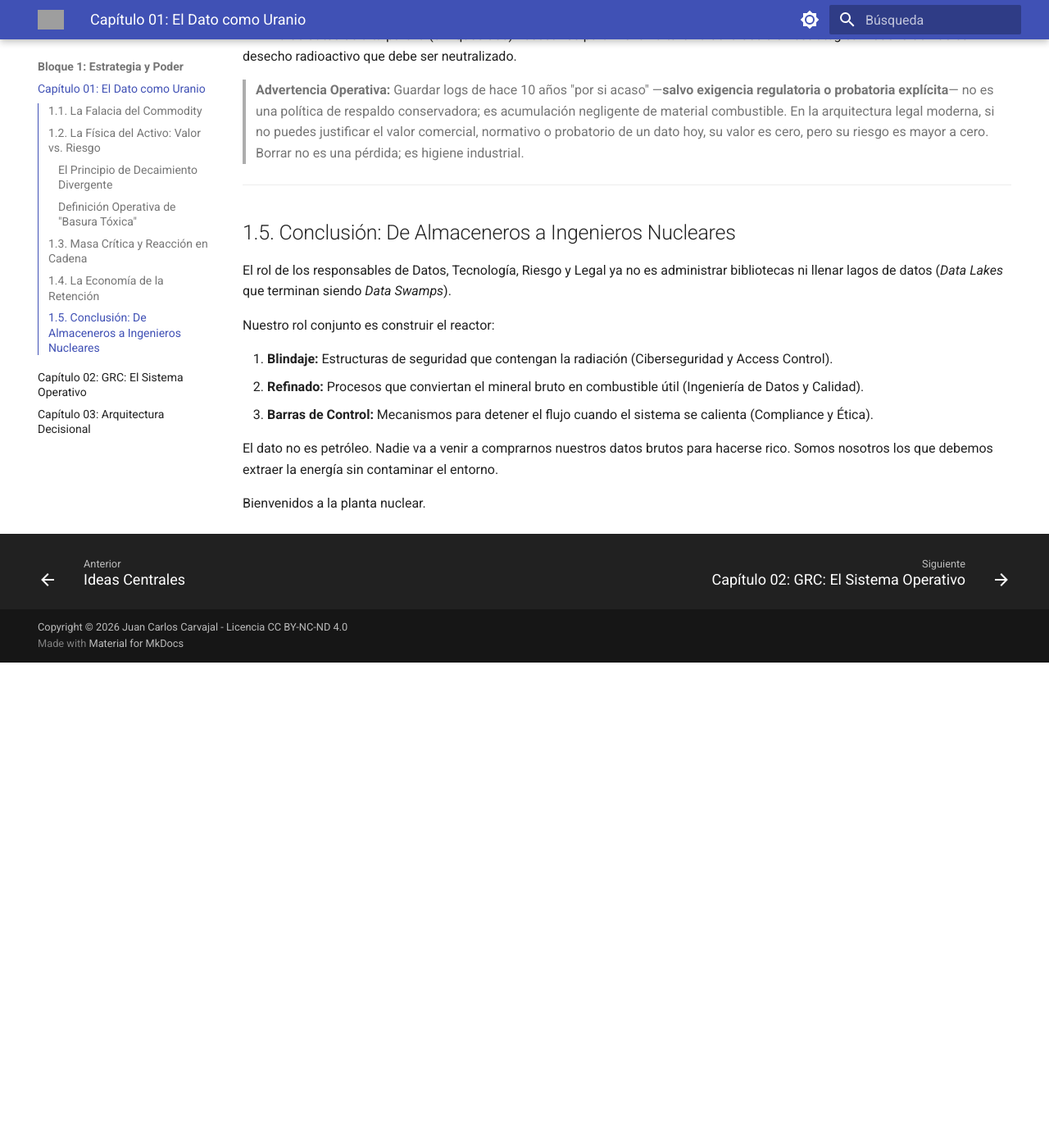
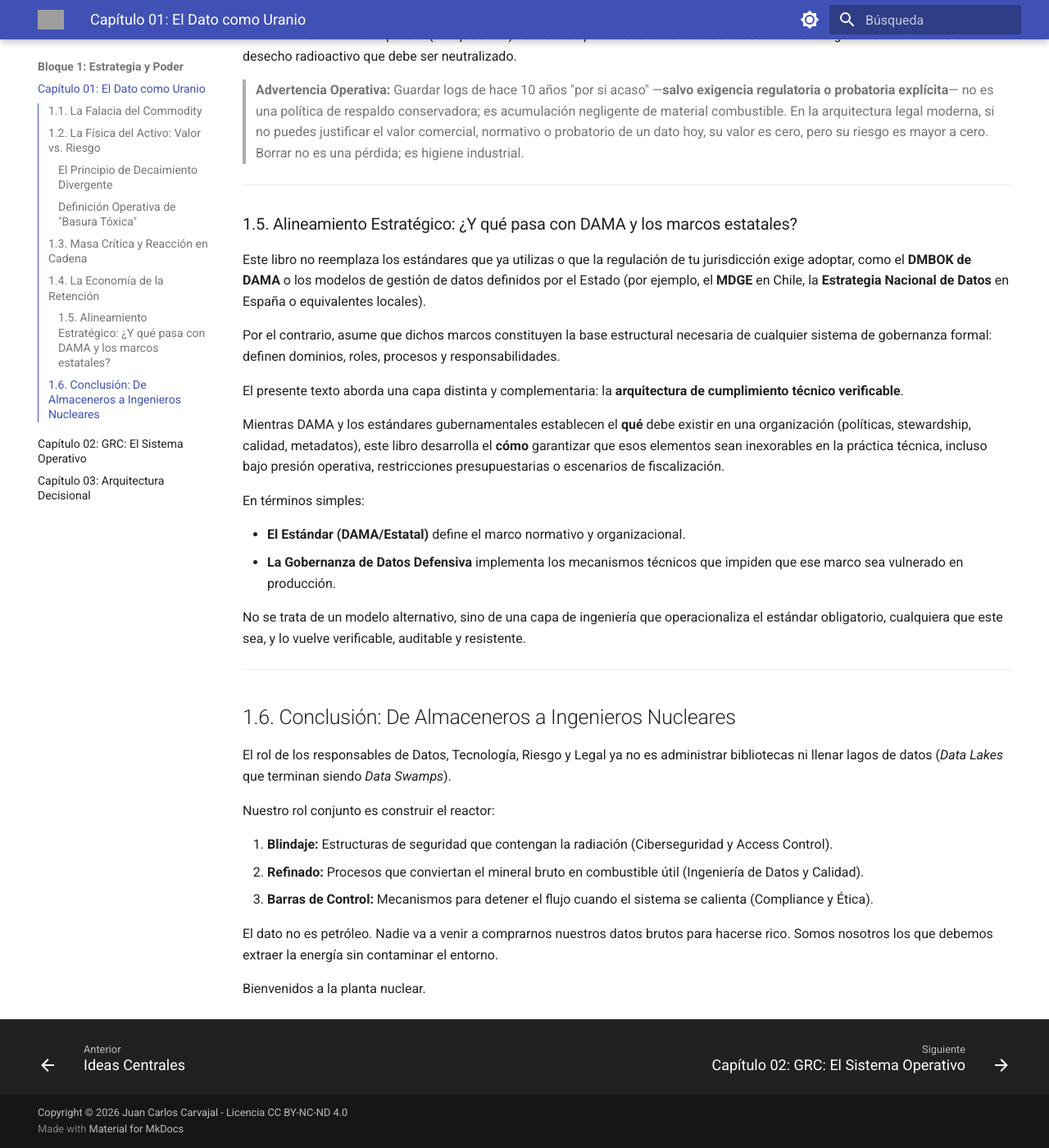
Before and after one commit to jccarvajal/gobernanza-datos, an MkDocs documentation site: the page built from docs/capitulos/01-Dato-como-Uranio.md, in a window 1280 px wide and 1400 px high, scrolled down 2748 px. Shown: the whole window at 82% size. Built offline with MkDocs 1.6.1 and Material for MkDocs 9.7.7, drawn with Linux system fonts in a browser that asks for light colours; before the commit the page ends 3556 px from its top, so only the background shows below that; grey boxes are pictures that could not be loaded.

Commit message:
Update 01-Dato-como-Uranio.md

```diff
--- a/docs/capitulos/01-Dato-como-Uranio.md
+++ b/docs/capitulos/01-Dato-como-Uranio.md
@@ -80,7 +80,27 @@ No queremos "todos los datos". Queremos la cantidad mínima de datos de alta pur
 
 ---
 
-## 1.5. Conclusión: De Almaceneros a Ingenieros Nucleares
+### 1.5. Alineamiento Estratégico: ¿Y qué pasa con DAMA y los marcos estatales?
+
+Este libro no reemplaza los estándares que ya utilizas o que la regulación de tu jurisdicción exige adoptar, como el **DMBOK de DAMA** o los modelos de gestión de datos definidos por el Estado (por ejemplo, el **MDGE** en Chile, la **Estrategia Nacional de Datos** en España o equivalentes locales).
+
+Por el contrario, asume que dichos marcos constituyen la base estructural necesaria de cualquier sistema de gobernanza formal: definen dominios, roles, procesos y responsabilidades.
+
+El presente texto aborda una capa distinta y complementaria: la **arquitectura de cumplimiento técnico verificable**.
+
+Mientras DAMA y los estándares gubernamentales establecen el **qué** debe existir en una organización (políticas, stewardship, calidad, metadatos), este libro desarrolla el **cómo** garantizar que esos elementos sean inexorables en la práctica técnica, incluso bajo presión operativa, restricciones presupuestarias o escenarios de fiscalización.
+
+En términos simples:
+
+* **El Estándar (DAMA/Estatal)** define el marco normativo y organizacional.
+* **La Gobernanza de Datos Defensiva** implementa los mecanismos técnicos que impiden que ese marco sea vulnerado en producción.
+
+No se trata de un modelo alternativo, sino de una capa de ingeniería que operacionaliza el estándar obligatorio, cualquiera que este sea, y lo vuelve verificable, auditable y resistente.
+
+
+---
+
+## 1.6. Conclusión: De Almaceneros a Ingenieros Nucleares
 
 El rol de los responsables de Datos, Tecnología, Riesgo y Legal ya no es administrar bibliotecas ni llenar lagos de datos (*Data Lakes* que terminan siendo *Data Swamps*).
 
```
